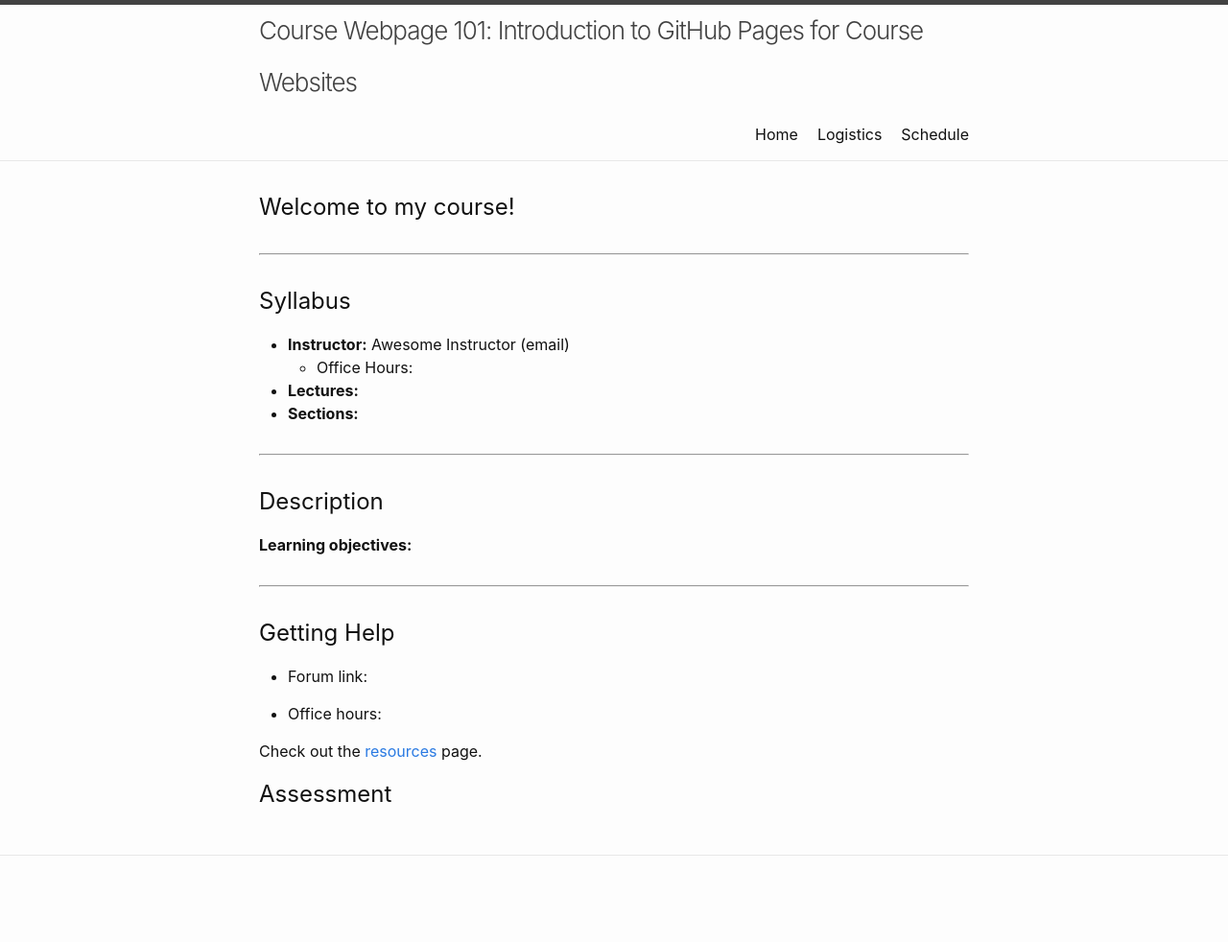
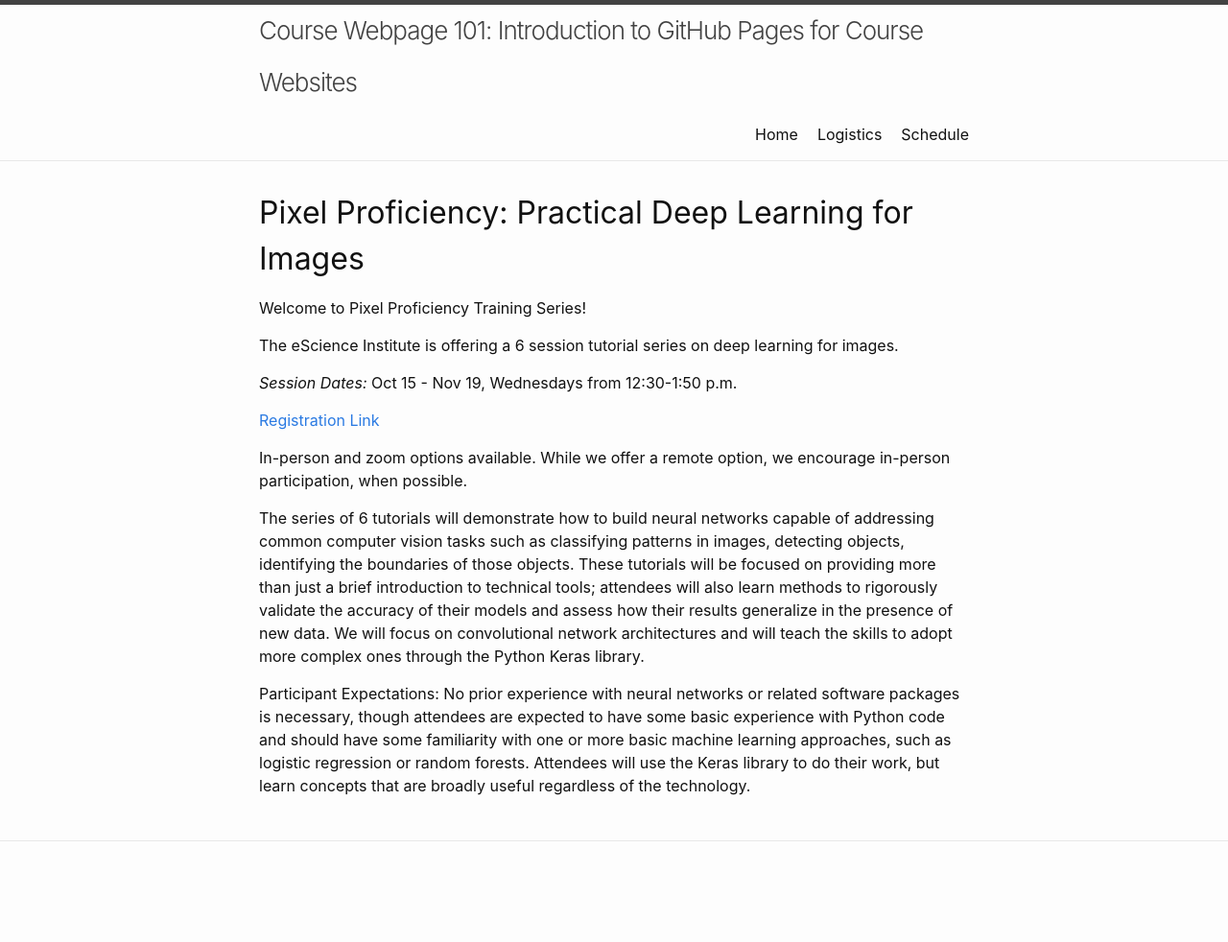
Before and after one commit to valentina-s/pixel-proficiency, a Jekyll site: the page built from index.md, in a window 1280 px wide. Shown: the whole page at 96% size. Built offline with Jekyll 4.4.1, drawn with Linux system fonts in a browser that asks for light colours.

Commit message:
some text on homepage

```diff
--- a/index.md
+++ b/index.md
@@ -4,36 +4,22 @@ title: Home
 permalink: /
 ---
 
-## Welcome to my course!
-
----
-## Syllabus
+# Pixel Proficiency: Practical Deep Learning for Images
 
 
-* **Instructor:** Awesome Instructor (email)
-	* Office Hours:
-* **Lectures:**
-* **Sections:**
+Welcome to Pixel Proficiency Training Series!
 
 
----
-## Description
+The eScience Institute is offering a 6 session tutorial series on deep learning for images.
 
+*Session Dates:* Oct 15 - Nov 19, Wednesdays from 12:30-1:50 p.m.
 
-**Learning objectives:**
+[Registration Link](https://www.eventbrite.com/e/pixel-proficiency-practical-deep-learning-for-images-tickets-1751247852469?aff=oddtdtcreator)
 
+In-person and zoom options available. While we offer a remote option, we encourage in-person participation, when possible.
 
----
-## Getting Help
-
-* Forum link:
+The series of 6 tutorials will demonstrate how to build neural networks capable of addressing common computer vision tasks such as classifying patterns in images, detecting objects, identifying the boundaries of those objects. These tutorials will be focused on providing more than just a brief introduction to technical tools; attendees will also learn methods to rigorously validate the accuracy of their models and assess how their results generalize in the presence of new data. We will focus on convolutional network architectures and will teach the skills to adopt more complex ones through the Python Keras library.
 
 
 
-* Office hours:
-
-
-
-Check out the [resources](/resources/) page.
-
-## Assessment
+Participant Expectations: No prior experience with neural networks or related software packages is necessary, though attendees are expected to have some basic experience with Python code and should have some familiarity with one or more basic machine learning approaches, such as logistic regression or random forests. Attendees will use the Keras library to do their work, but learn concepts that are broadly useful regardless of the technology.
```
